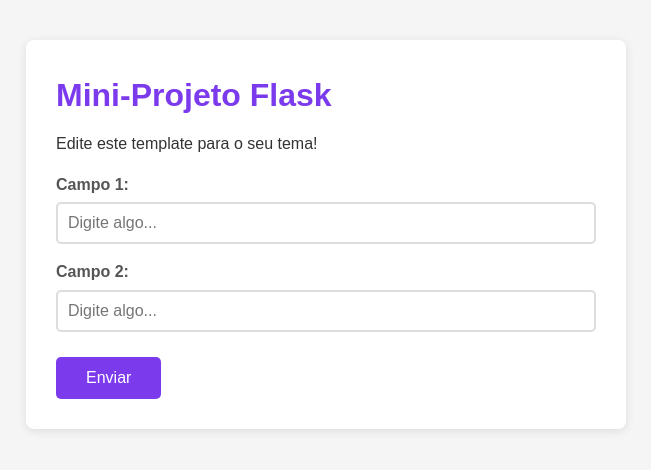
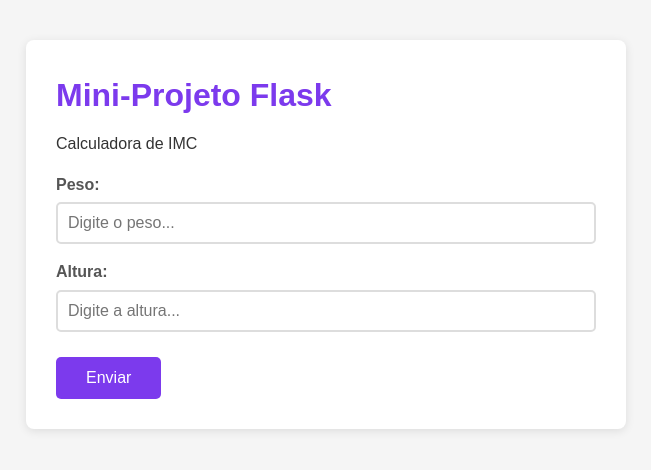
Before and after one commit to DevSavioFranco/template-desafios-semana3, a Flask app: page / in a window 1280 px wide. Shown: the top 470 px of the page, without its empty margins (314-965 px from the left). Run offline with Flask 3, Linux system fonts and the light colour scheme.

Commit message:
meu mini-projeto flask

```diff
--- a/app.py
+++ b/app.py
@@ -35,20 +35,21 @@ def inicio():
 # Adapte para o seu tema escolhido!
 # ============================================
 @app.route("/calcular", methods=["POST"])
+@app.route("/calcular", methods=["POST"])
 def calcular():
     try:
-        # TODO: Substitua este exemplo pela lógica do seu tema
-        # Exemplo para IMC:
-        # peso = float(request.form["peso"])
-        # altura = float(request.form["altura"])
-        # imc = peso / (altura ** 2)
-        # return render_template("index.html", resultado=f"Seu IMC: {imc:.1f}")
+        peso = float(request.form["peso"])
+        altura = float(request.form["altura"])
 
-        # Por enquanto retorna a página inicial
-        return render_template("index.html", resultado="Implemente sua lógica aqui!")
+        # Se o usuário digitou algo como 175 (cm), transforma em 1.75 (m)
+        if altura > 3:
+            altura = altura / 100
 
-    except (ValueError, KeyError):
-        return render_template("index.html", erro="Dados inválidos! Tente novamente.")
+        imc = peso / (altura ** 2)
+        return render_template("index.html", resultado=f"Seu IMC: {imc:.1f}")
+    except (ValueError, KeyError, ZeroDivisionError):
+        return render_template("index.html", erro="Dados inválidos!")
+
 
 
 # ============================================
--- a/templates/index.html
+++ b/templates/index.html
@@ -9,17 +9,17 @@
 <body>
     <div class="container">
         <h1>Mini-Projeto Flask</h1>
-        <p>Edite este template para o seu tema!</p>
+        <p>Calculadora de IMC</p>
 
         <!-- FORMULÁRIO: adapte os campos para o seu tema -->
         <form method="POST" action="/calcular">
             <div class="form-group">
-                <label for="campo1">Campo 1:</label>
-                <input type="text" id="campo1" name="campo1" placeholder="Digite algo..." required>
+                <label for="campo1">Peso:</label>
+                <input type="number" id="campo1" name="peso" placeholder="Digite o peso..." required>
             </div>
             <div class="form-group">
-                <label for="campo2">Campo 2:</label>
-                <input type="text" id="campo2" name="campo2" placeholder="Digite algo..." required>
+                <label for="campo2">Altura:</label>
+                <input type="number" id="campo2" name="altura" placeholder="Digite a altura..." required>
             </div>
             <button type="submit">Enviar</button>
         </form>
```
